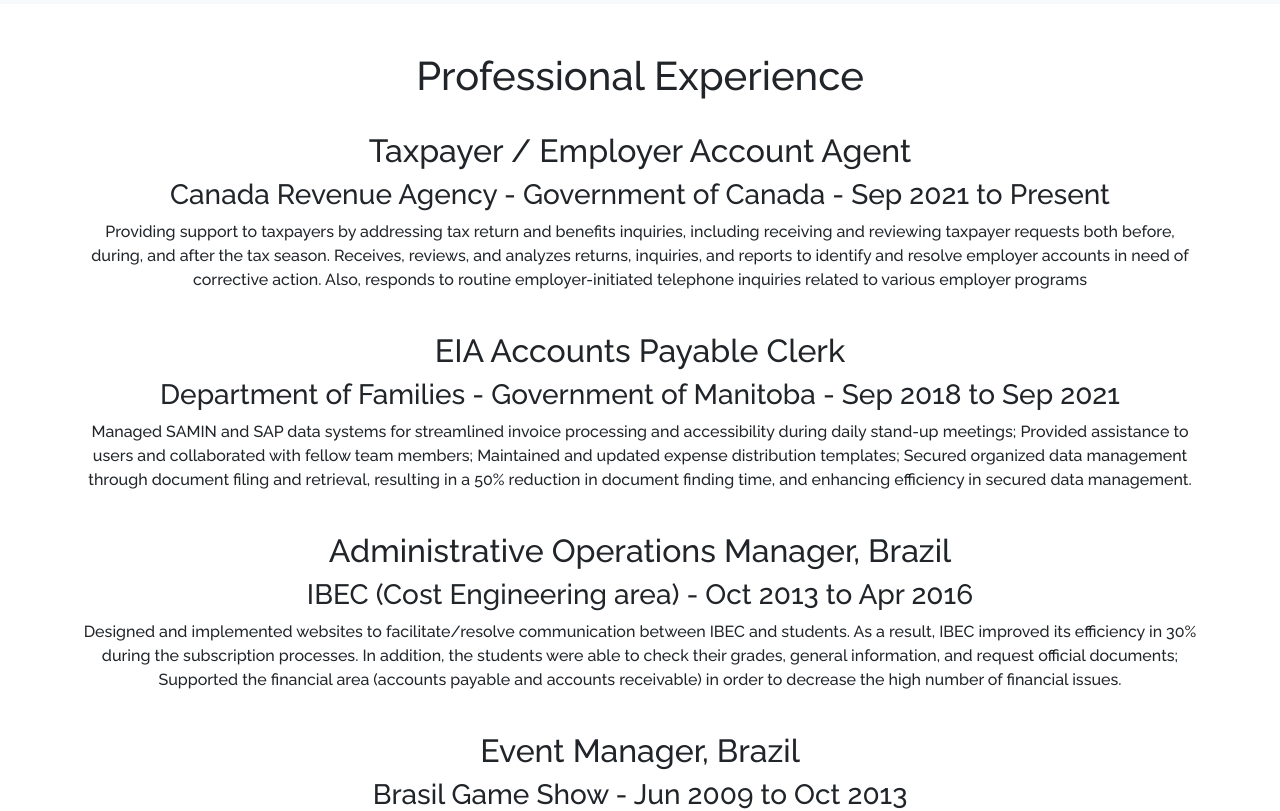
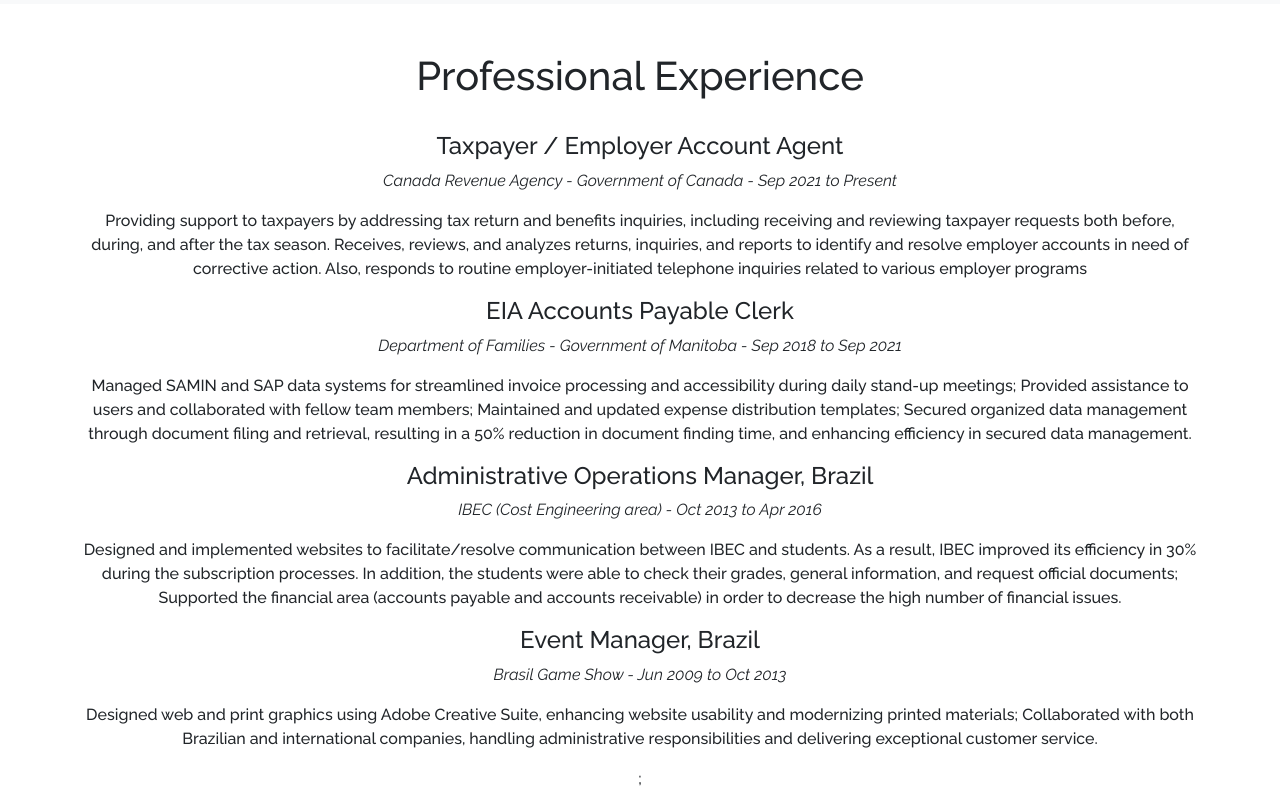
Before and after one commit to thlanes/MyResume, a React (Create React App) app: page / in a window 1280 px wide. Shown: the part 1720-2531 px from the top of the page. Built offline with nearby package versions, Linux system fonts and the light colour scheme.

Commit message:
Updated Card.jsx and Resume.jsx

```diff
--- a/src/components/Card.jsx
+++ b/src/components/Card.jsx
@@ -2,16 +2,12 @@
 
 function Card(props) {
     return (
-        <div>
-            <div>
-                <h2>{props.position}</h2>
-                <h3>{props.company}</h3>
+        <div class="resume-item">
+              <h4>{props.position}</h4>
+              <p><em>{props.company}</em></p>
+              <p>{props.details}</p>
+
             </div>
-            <div>
-                <p>{props.details}</p>
-            </div>
-            <br />
-        </div>
     );
 }
 
```
Also changed, not shown: src/components/Resume.jsx (line endings or trailing spaces).
